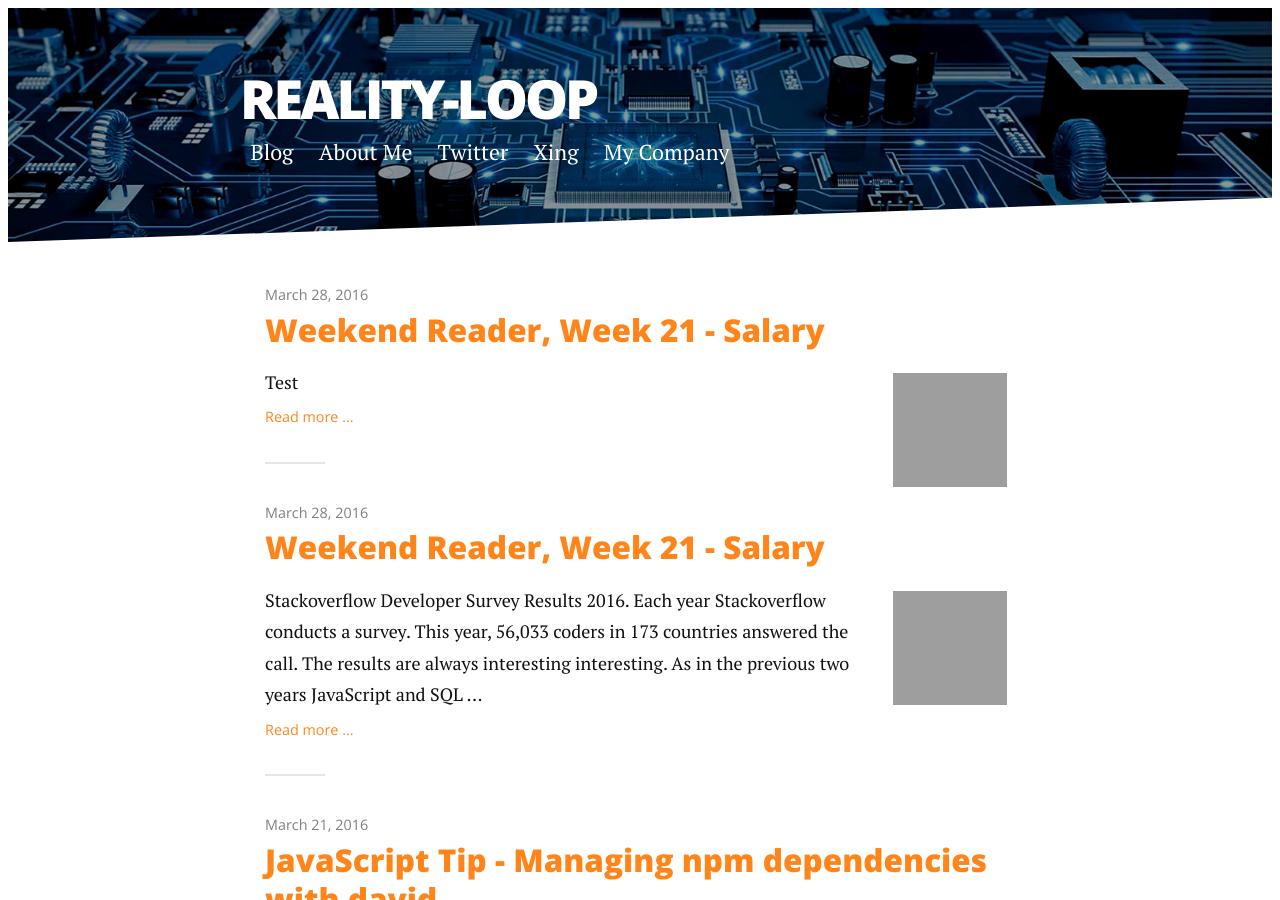
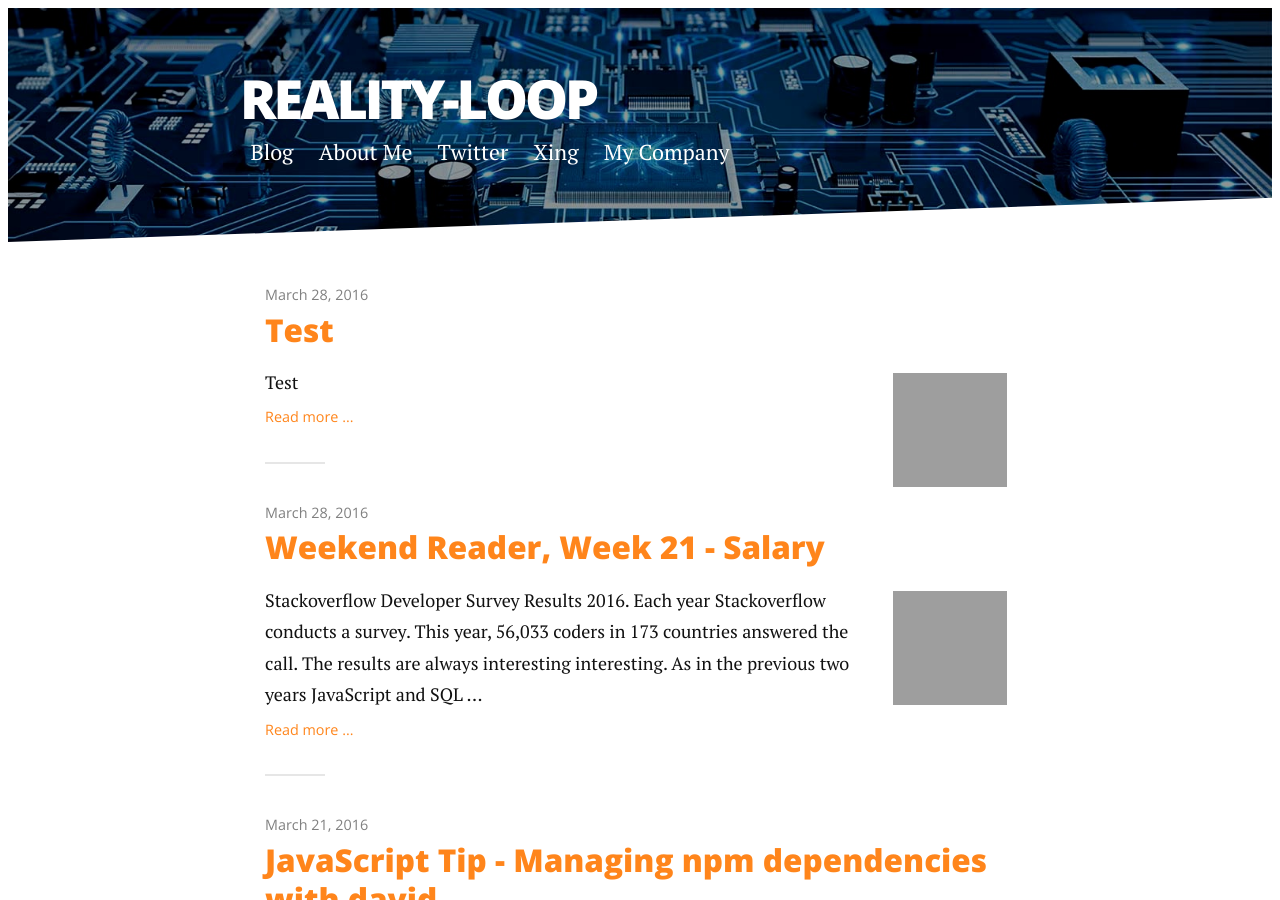
Before and after one commit to jbandi/oldblog.jonasbandi.net, a Jekyll site: the page built from index.html, in a window 1280 px wide and 900 px high. Built offline with Jekyll 4.4.1, drawn with Linux system fonts in a browser that asks for light colours; nearby versions of some CDN libraries; the list of posts is cut into pages by our own code; comment, search, counter and statistics services are not loaded; grey boxes are pictures that could not be loaded.

Commit message:
Update 2016-03-28-wr21.md

```diff
--- a/_posts/2016-03-28-wr21.md
+++ b/_posts/2016-03-28-wr21.md
@@ -1,6 +1,6 @@
 ---
 layout: post
-title: Weekend Reader, Week 21 - Salary
+title: Test
 main_image: https://farm2.staticflickr.com/1513/26052025126_50bb990074_b.jpg
 thumbnail: https://farm2.staticflickr.com/1513/26052025126_50bb990074_q.jpg
 ---
```
